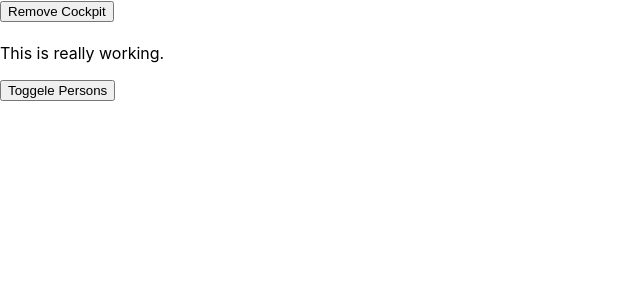
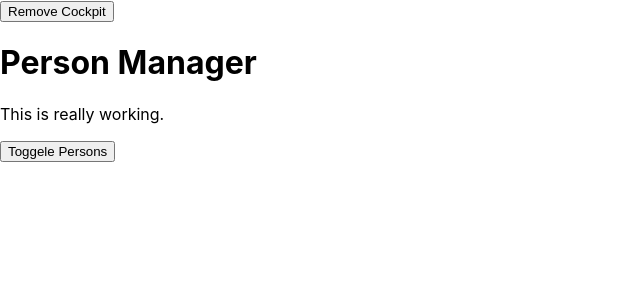
Before and after one commit to bhagat9198/reactComplete, a React app: page / in a window 1280 px wide. Shown: the top 300 px of the page, without its empty margins (0-640 px from the left). Built offline with nearby package versions, Linux system fonts and the light colour scheme.

Commit message:
7.24. Passing Unknown Props

```diff
--- a/src/Components/Persons/Person/Person.js
+++ b/src/Components/Persons/Person/Person.js
@@ -16,52 +16,24 @@
 // export default person;
 
 
+// this component is useing 'Person' style. adding the style with 'withClass' hoc
 
 
-// import React, { Component } from 'react';
-// import Auxilliary from '../../../hoc/Auxilliary'
-// import classes from './Person.css';
-
-// class Person extends Component {
-
-//   render() {
-//    console.log('[Person.js] render...');
-
-//     // we know about 'Auxilliary' component but from React 16.2+, we have inbuild Auxilliary componenent.
-//     return (
-//       <React.Fragment>
-//         <p onClick={this.props.click}>
-//           Hello I am {this.props.name} and having age of {this.props.age}
-//         </p>
-//         <p>{this.props.children}</p>
-//         <input
-//           key="i3"
-//           type="text"
-//           onChange={this.props.changed}
-//           value={this.props.name}
-//         />
-//       </React.Fragment>
-//     );
-//   }
-// };
-
-
-
-// OR (same method, different way)
-
-
-// instead of writing 'React.Fragment' we can import the Fragment and no need to use dot notation.
-import React, { Component, Fragment } from 'react';
+// import React, { Component, Fragment } from 'react';
+import React, { Component} from 'react';
 import Auxilliary from '../../../hoc/Auxilliary'
 import classes from './Person.css';
+import withClass from '../../../hoc/withClass';
 
 class Person extends Component {
 
+
   render() {
     console.log('[Person.js] render...');
-
+    console.log(this.props);
     return (
-      <Fragment>
+      // wraping it with Auxilliary comp.
+      <Auxilliary>
         <p onClick={this.props.click}>
           Hello I am {this.props.name} and having age of {this.props.age}
         </p>
@@ -72,9 +44,13 @@ class Person extends Component {
           onChange={this.props.changed}
           value={this.props.name}
         />
-      </Fragment>
+      </Auxilliary>
     );
   }
 };
 
-export default Person;
+// wrapping this component with 'withClass' hoc
+export default withClass(Person, classes.Person);
+
+// what exactly is happening?
+  // we are wrapping the comp with hoc and then exporting it. Hence, which ever file will be importing this component will be importing 'withClass' and its function return JSX will be imported to that file.
--- a/src/hoc/WithClass.js
+++ b/src/hoc/WithClass.js
@@ -1,34 +1,30 @@
-// 1st mmethod
-// import React from 'react';
-// const WithClass = props => (
-//   <div className={props.classes}>
-//     {props.children}
-//   </div>
-// )
-// export default WithClass;
-
-
-// 2nd method:
-  // in this we will not return the functional component.
-  // we will use regular(normal) JS which will 2 args (but it can take as many you want. according our need we will take 2 args)
-    // 1st arg: Component and hence arg name will be capatilized
-    // 2arg: name of a class. 'className' is just arg, its not a keyword as we function, not JSX.
 import React from 'react';
 
-// WithClass => withClass
+// this, now Person component got it style back but itts missing its 'name' and 'age'
+  // what it means?
+    // it means taht Person compoent is missing all its props.
+  // and why its missing?
+    // according to our setup, Persons compoent is importing is Person Component. Thus, directly it cant import person comp. , it will import the return result of this hoc.
+    // thus, whichever proprs have been passed by Persons will come in this hoc props.
+    // and from here we have to pass props to Person comp.
+
 const withClass = (WrappedComponent, className) => {
-  // in function body, we will return functional component , ie JSX
   return props => (
-    // className on LHS : keyword
-    //  className on RHS :  arg passed by function
     <div className={className}>
-      <WrappedComponent></WrappedComponent>
+      {/* we can hardcode the props here as */}
+      {/* <WrappedComponent name="max!!!"></WrappedComponent> */}
+      {/* but, it we want it to be dynamic */}
+
+      {/* to pass the props to warpped comp. we cant do like this */}
+      {/* <WrappedComponent props = {props} /> */}
+      {/* this is bec, react automatically takes all the attributes we add to jsx and combine them into props object. So, now props will not replace the props object but add as a single property in the props passed to warpped comp. */}
+
+      {/* thus, we will use spread operator */}
+      <WrappedComponent {...props} />
+      {/* the props we are getting in function agr is the JS obj and spraed operator will pulls out all the properties which is inside the props object and distributes as new key-value pair on the warraped comp. */}
+
     </div>
   )
 }
 
-// now, its is just a function which is returning functional component but itself is is not a functional component. hence changing the way we are exporting and file name.
-// export default WithClass;
-
-// only components names are captailized and its not component. thus lowercase name
 export default withClass;
```
Also changed, not shown: src/Containers/App.js (+0 -18 lines), zznotes.txt.
